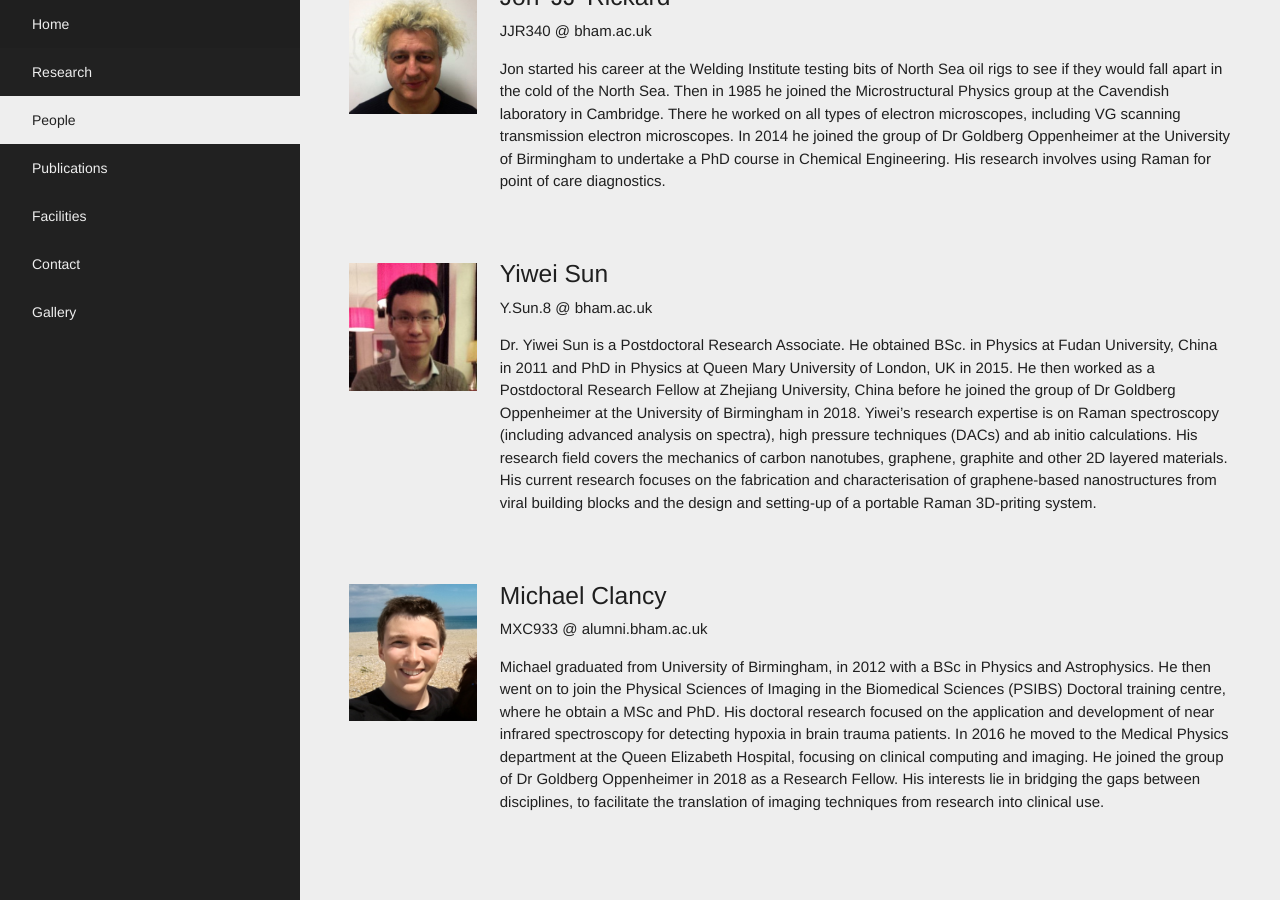
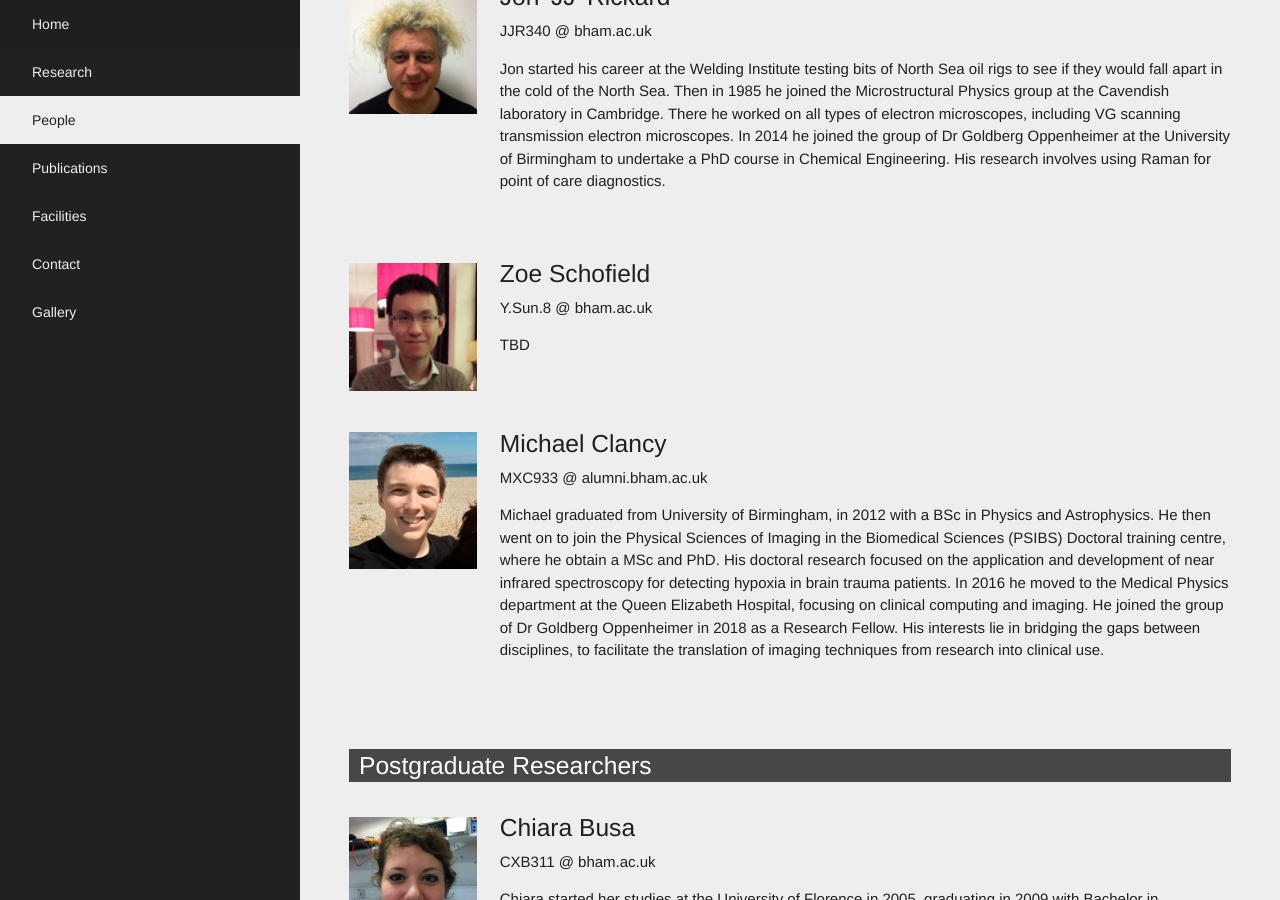
Before and after one commit to cbanbury/anmsa-port, a Jekyll site: the page built from people.html, in a window 1280 px wide and 900 px high, scrolled down 1274 px. Built offline with Jekyll 4.4.1, drawn with Linux system fonts in a browser that asks for light colours.

Commit message:
Update postdocs.yml

```diff
--- a/_data/postdocs.yml
+++ b/_data/postdocs.yml
@@ -8,18 +8,11 @@
   electron microscopes. In 2014 he joined the group of Dr Goldberg Oppenheimer at the University of Birmingham to undertake
   a PhD course in Chemical Engineering. His research involves using Raman for point of care diagnostics."
 
-- name: "Yiwei-Sun"
+- name: "Zoe Schofield"
   photo: "/img/people/ZepnrgtL_400x400_loqrpv.jpg"
   email: "Y.Sun.8 @ bham.ac.uk"
-  alias: "Yiwei Sun"
-  description: "Dr. Yiwei Sun is a Postdoctoral Research Associate. He obtained BSc. in Physics at Fudan University,
-  China in 2011 and PhD in Physics at Queen Mary University of London, UK in 2015. He then worked as a Postdoctoral
-  Research Fellow at Zhejiang University, China before he joined the group of Dr Goldberg Oppenheimer at the University
-  of Birmingham in 2018. Yiwei’s research expertise is on Raman spectroscopy (including advanced analysis on spectra),
-  high pressure techniques (DACs) and ab initio calculations. His research field covers the mechanics of carbon nanotubes,
-  graphene, graphite and other 2D layered materials. His current research focuses on the fabrication and characterisation of
-  graphene-based nanostructures from viral building blocks and the design and setting-up of a portable Raman 3D-priting
-  system."
+  alias: "Zoe Schofield"
+  description: "TBD"
 
 - name: "Michael-Clancy"
   photo: "/img/people/IMG_20171222_144413_uxjjvx.jpg"
```
